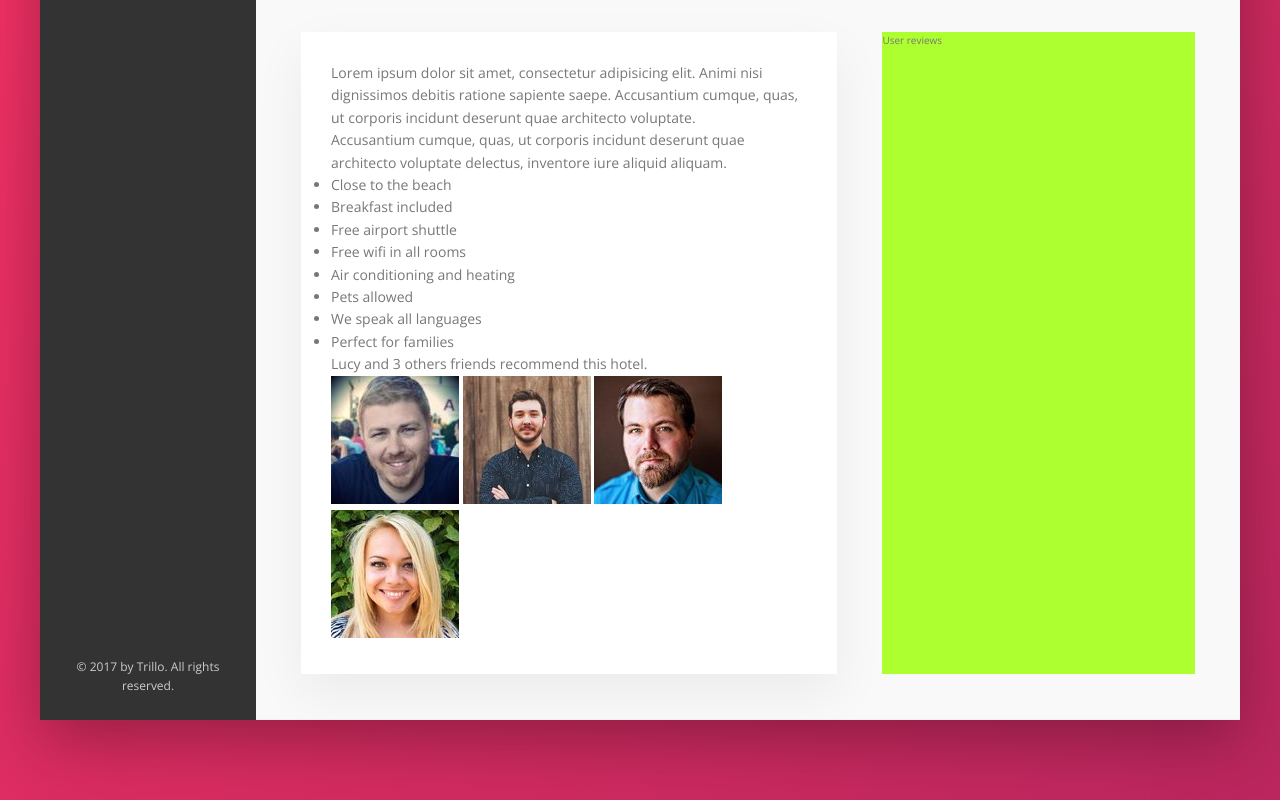
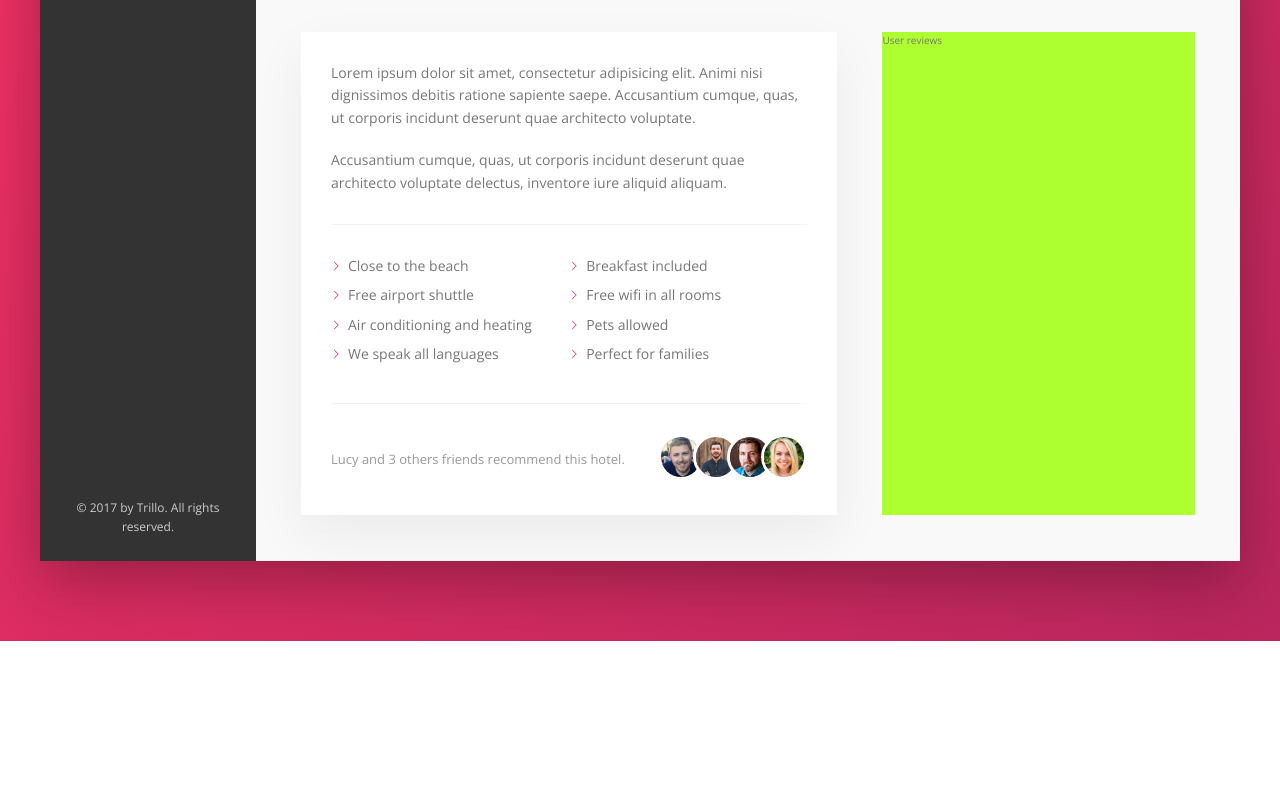
Before and after one commit to javielrezende/advanced_css_sass_2, a website: page index.html in a window 1280 px wide. Shown: the part 615-1415 px from the top of the page. After the commit the page ends 1256 px from the top, so only its background shows below. Drawn offline with nearby package versions, Linux system fonts and the light colour scheme; files that its build step writes are made by us from their sources.

Commit message:
:sparkles: Description section finished

```diff
--- a/index.html
+++ b/index.html
@@ -167,7 +167,7 @@
                             </ul>
 
                             <div class="recommend">
-                                <p class="recoomend__count">
+                                <p class="recommend__count">
                                     Lucy and 3 others friends recommend this hotel.
                                 </p>
 
--- a/sass/_component.scss
+++ b/sass/_component.scss
@@ -297,3 +297,75 @@
         box-shadow: none;
     }
 }
+
+///////////////////////////////////////////////////
+/// PARAGRAPH
+.paragraph:not(:last-of-type) {
+    margin-bottom: 2rem;
+}
+
+///////////////////////////////////////////////////
+/// LIST
+.list {
+    list-style: none;
+    margin: 3rem 0;
+    padding: 3rem 0;
+    border-top: var(--line);
+    border-bottom: var(--line);
+
+    display: flex;
+    flex-wrap: wrap;
+
+    &__item {
+        flex: 0 0 50%;
+        margin-bottom: .7rem;
+    }
+
+    &__item::before {
+        content: "";
+        display: inline-block;
+        height: 1rem;
+        width: 1rem;
+        margin-right: .7rem;
+
+        // Old browsers
+        // background-image: url(../img/chevron-thin-right.svg);
+        // background-size: cover;
+
+        // Newer browsers - Masks
+        background-color: var(--color-primary);
+        -webkit-mask-image: url(../img/chevron-thin-right.svg);
+        -webkit-mask-size: cover;
+        mask-image: url(../img/chevron-thin-right.svg);
+        mask-size: cover;
+    }
+}
+
+///////////////////////////////////////////////////
+/// RECOMMEND
+.recommend {
+    font-size: 1.3rem;
+    color: var(--color-gray-dark-3);
+    display: flex;
+    align-items: center;
+
+    &__count {
+        margin-right: auto;
+    }
+
+    &__friends {
+
+    }
+
+    &__photo {
+        box-sizing: content-box;
+        height: 4rem;
+        width: 4rem;
+        border-radius: 50%;
+        border: 3px solid #fff;
+
+        &:not(:last-child) {
+            margin-right: -1.5rem;
+        }
+    }
+}
```
